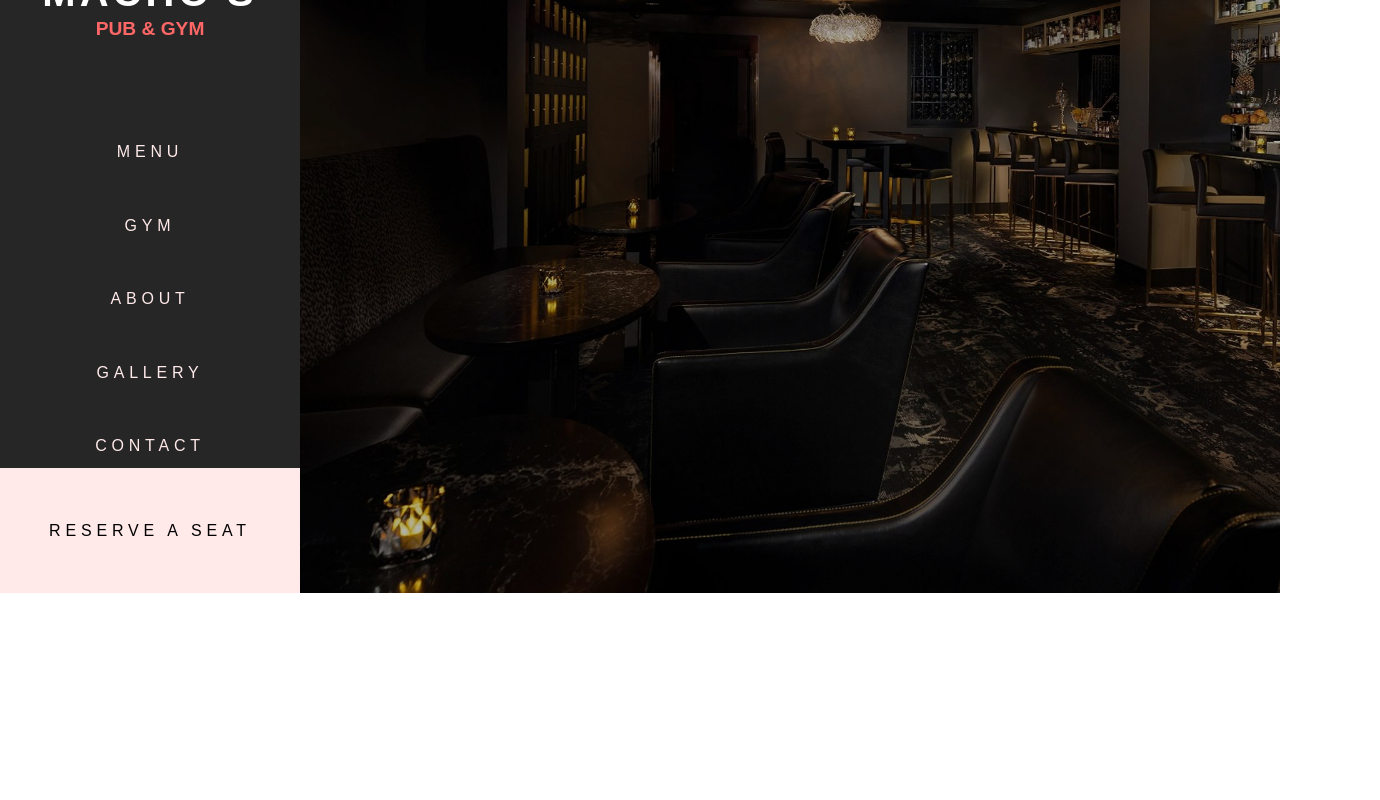
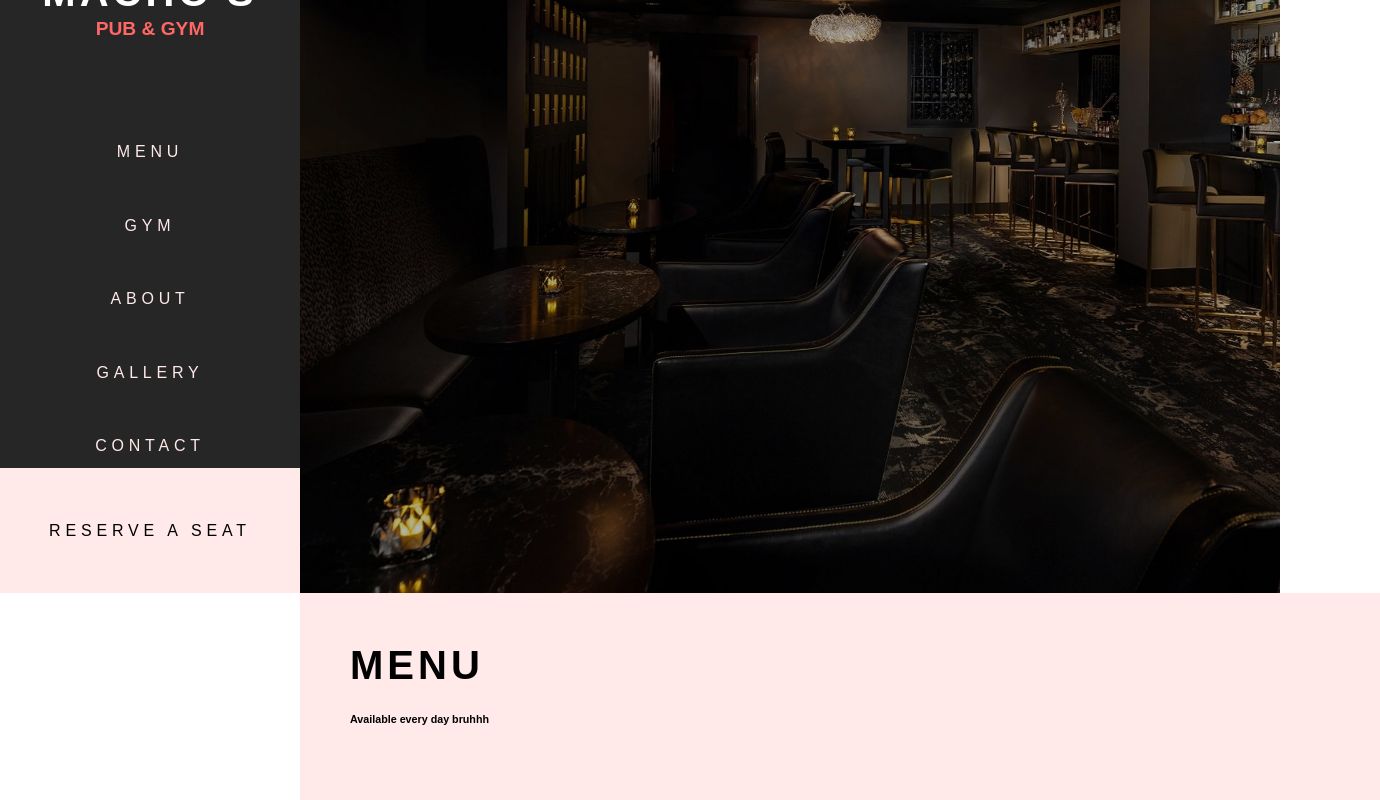
Before and after one commit to afutofu/machios-pub-and-gym, a React (Create React App) app: page / in a window 1280 px wide. Shown: the part 207-1007 px from the top of the page, 1380 px wide, since content can reach past the window. Before the commit the page ends 800 px from the top, so only its background shows below. Built offline with nearby package versions, Linux system fonts and the light colour scheme.

Commit message:
Added initial Menu area

```diff
--- a/src/components/Main/Main.js
+++ b/src/components/Main/Main.js
@@ -3,11 +3,13 @@ import React from "react";
 import classes from "./Main.module.css";
 
 import ImageSlider from "../ImageSlider/ImageSlider";
+import Menu from "../Menu/Menu";
 
 const main = () => {
   return (
     <div className={classes.Main}>
       <ImageSlider />
+      <Menu />
     </div>
   );
 };
--- a/src/components/Main/Main.module.css
+++ b/src/components/Main/Main.module.css
@@ -1,5 +1,5 @@
 .Main {
   height: 100vh;
   margin-left: 300px;
-  background-color: #ffe9e9;
+  background-color: white;
 }
--- /dev/null
+++ b/src/components/Menu/Menu.js
@@ -0,0 +1,14 @@
+import React from "react";
+
+import classes from "./Menu.module.css";
+
+const menu = () => {
+  return (
+    <div className={classes.Menu}>
+      <h1>MENU</h1>
+      <h6>Available every day bruhhh</h6>
+    </div>
+  );
+};
+
+export default menu;
--- /dev/null
+++ b/src/components/Menu/Menu.module.css
@@ -0,0 +1,6 @@
+.Menu {
+  width: 100%;
+  padding: 50px 50px;
+  background-color: #ffe9e9;
+  font-family: Arial, Helvetica, sans-serif;
+}
```
